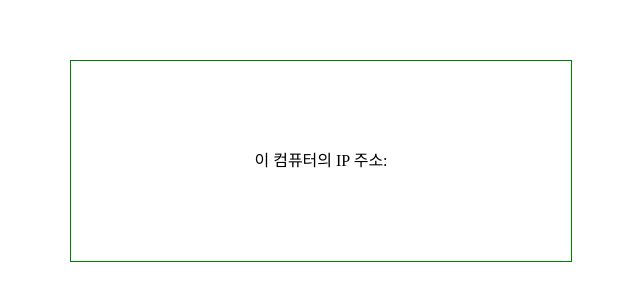
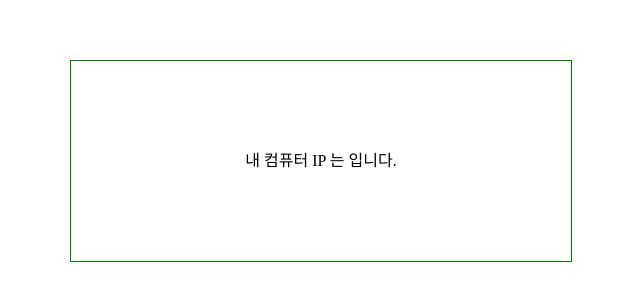
Before and after one commit to diverhwang/diverhwang.github.io, a plain HTML site: page index.html in a window 1280 px wide. Shown: the part 247-548 px from the top of the page, 327-967 px from the left. Drawn offline with Linux system fonts and the light colour scheme.

Commit message:
Update index.html

```diff
--- a/index.html
+++ b/index.html
@@ -6,7 +6,8 @@
 
 </style>
 <div style="width:100vw; height: 100vh; display: flex; align-items: center;">
-	<div style="border: 1px solid green; width:500px; height: 200px; line-height: 200px; text-align:center;  margin: 0 auto;"> 	이 컴퓨터의 IP 주소: <span id="client-ip"></span> </div>
+	<div style="border: 1px solid green; width:500px; height: 200px; line-height: 200px; text-align:center;  margin: 0 auto;">
+		내 컴퓨터 IP 는 <span id="client-ip"></span> 입니다. </div>
  </div>
 <script>
   // HTML의 <script> 요소를 생성한다
```
